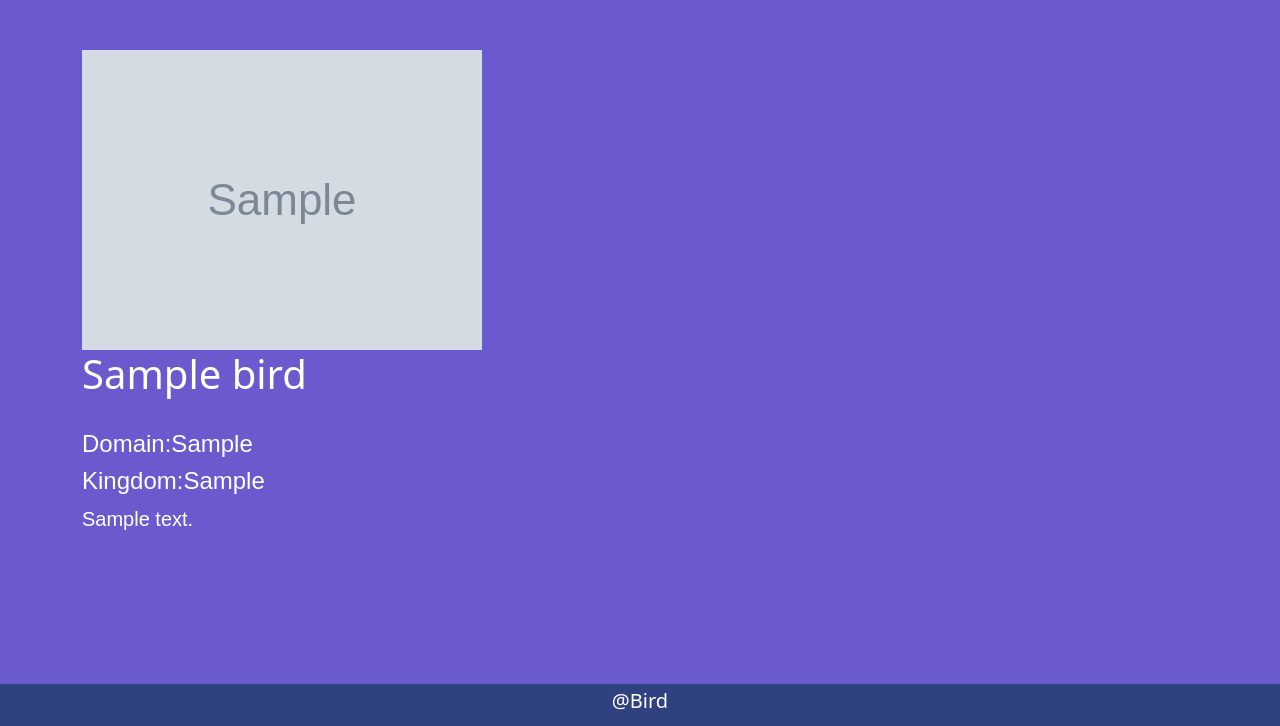
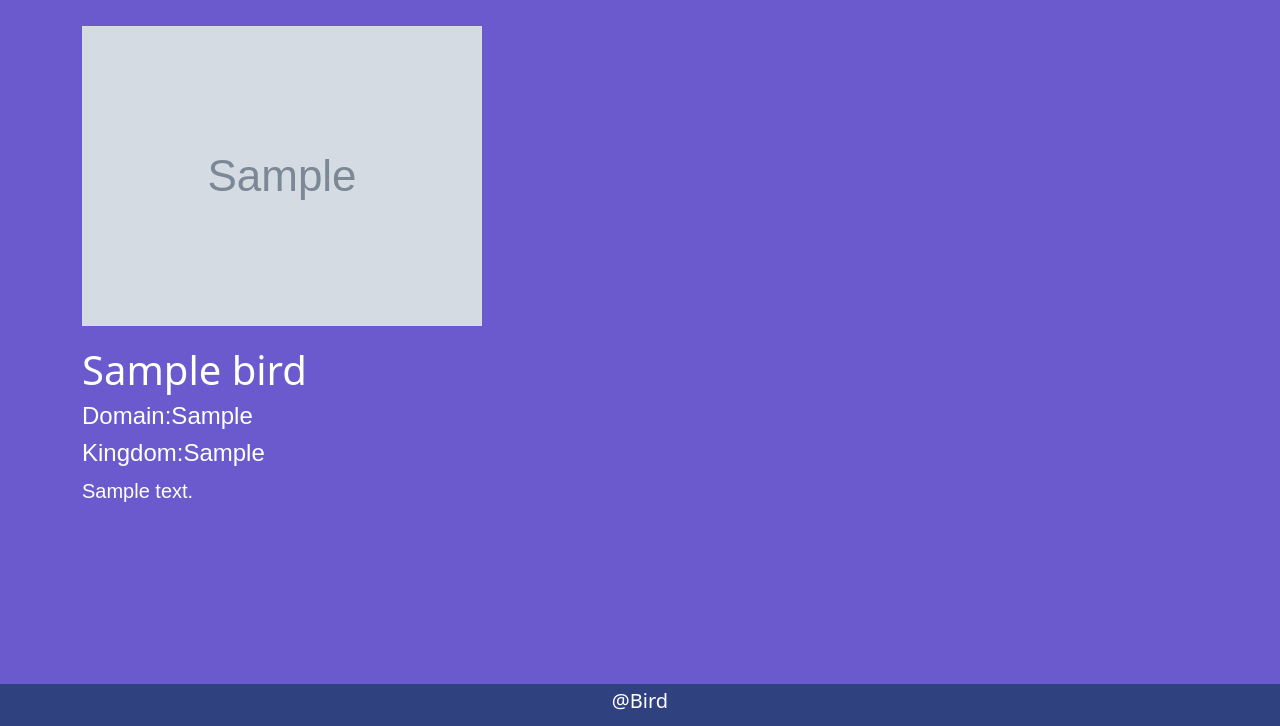
Before and after one commit to prajunsundar/Birdsite, a Django app: a page that uses Birdsite/template/details.html in a window 1280 px wide. Shown: the part 74-800 px from the top of the page. Run offline with Django 4.2, Linux system fonts and the light colour scheme; tables that the repository leaves empty hold one stand-in row (values such as "Sample post"); grey boxes marked "Sample" are stand-in pictures; some libraries are stand-ins or nearby versions.

Commit message:
Update details.html

```diff
--- a/Birdsite/template/details.html
+++ b/Birdsite/template/details.html
@@ -7,12 +7,12 @@
 
 <div class="container text-white" style="margin-top:100px;">
     <div class="row">
-        <div class="col-12 g-4">
-            <img src="{{birds.image.url}}" style="max-width:500px;max-height:400px;object-fit:fill;">
+        <div class="col-md-12 col-lg-12">
+            <img src="{{birds.image.url}}" style="width:100%;max-width:400px;height:auto;object-fit:fill;margin-bottom:20px;">
             <br>
              <h1>{{birds.name}}</h1>
         </div>
-        <div class="col-12 g-4" style="font-family:arial;">
+        <div class="col-md-12 col-lg-12" style="font-family:arial;">
             <h4>Domain:{{birds.domain}}</h4>
             <h4>Kingdom:{{birds.kingdom}}</h4>
             <p style="font-size:20px;">{{birds.details}}</p><br>
```
